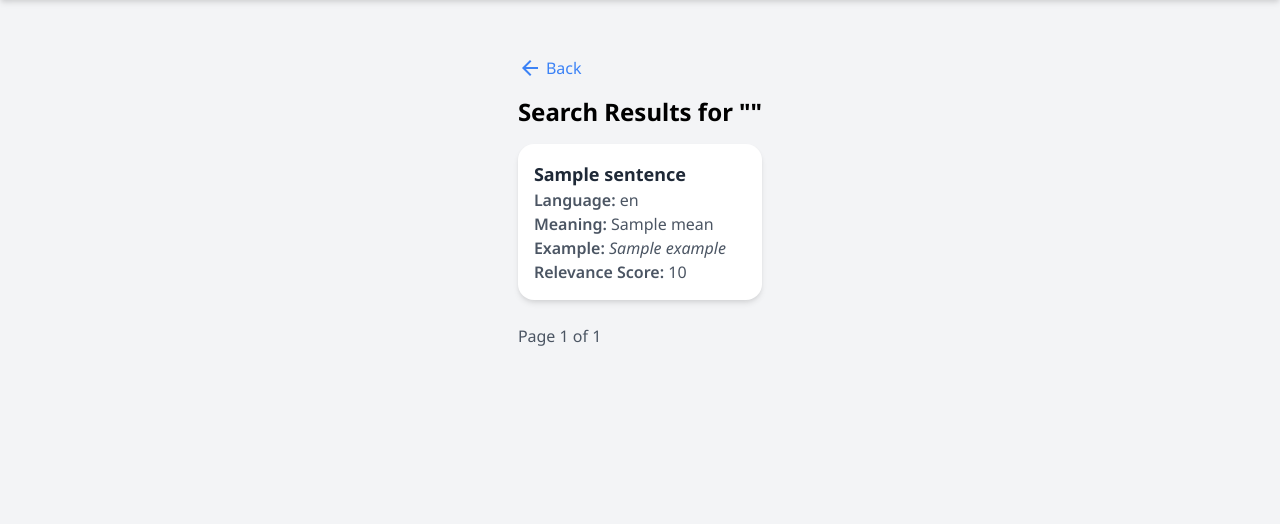
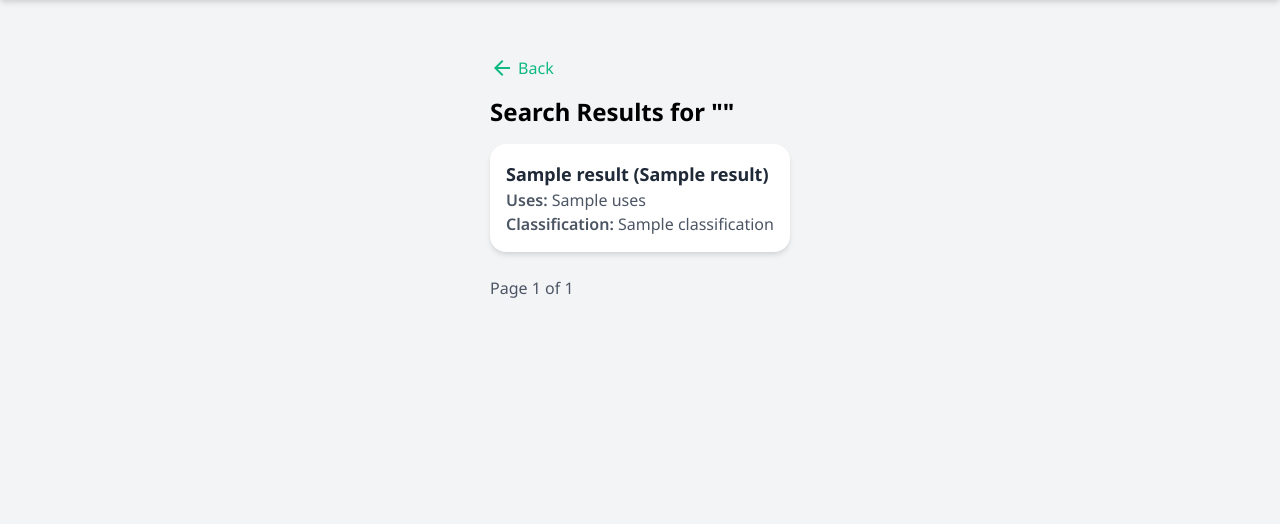
Before and after one commit to willi-felix/flora, a Flask app: template templates/search_results.html in a window 1280 px wide. Shown: the part 81-605 px from the top of the page. Run offline with Flask 3, Linux system fonts and the light colour scheme; the template is opened without the code that fills it: most values are stand-ins (such as "Sample title", 1, 10 or a date in 2020).

Commit message:
Update search_results.html

```diff
--- a/templates/search_results.html
+++ b/templates/search_results.html
@@ -4,7 +4,7 @@
 <div class="flex flex-col justify-center items-center h-5/6 overflow-hidden">
     <div class="flex-grow max-w-7xl mx-auto mt-6 p-4">
         <div class="flex justify-between items-center mb-4">
-            <a href="{{ url_for('home') }}" class="text-blue-500 hover:underline flex items-center">
+            <a href="{{ url_for('home') }}" class="text-green-500 hover:underline flex items-center">
                 <span class="material-icons mr-1">arrow_back</span> Back
             </a>
         </div>
@@ -15,11 +15,9 @@
         <div class="space-y-4">
             {% for result in results %}
             <div class="p-4 bg-white rounded-2xl shadow-md w-full sm:max-w-md md:max-w-lg lg:max-w-xl xl:max-w-2xl">
-                <h2 class="text-lg font-bold text-gray-800">{{ result.sentence }}</h2>
-                <p class="text-gray-600"><span class="font-semibold">Language:</span> {{ result.lang }}</p>
-                <p class="text-gray-600"><span class="font-semibold">Meaning:</span> {{ result.mean }}</p>
-                <p class="text-gray-600"><span class="font-semibold">Example:</span> <span class="italic">{{ result.example }}</span></p>
-                <p class="text-gray-600"><span class="font-semibold">Relevance Score:</span> {{ result.relevance_score }}</p>
+                <h2 class="text-lg font-bold text-gray-800">{{ result.species_name }} ({{ result.family_name }})</h2>
+                <p class="text-gray-600"><span class="font-semibold">Uses:</span> {{ result.uses }}</p>
+                <p class="text-gray-600"><span class="font-semibold">Classification:</span> {{ result.classification }}</p>
             </div>
             {% endfor %}
         </div>
@@ -30,10 +28,10 @@
             </div>
             <div>
                 {% if page > 1 %}
-                <a href="{{ url_for('search', query=query, page=page-1) }}" class="text-blue-500 hover:underline">Previous</a>
+                <a href="{{ url_for('search', query=query, page=page-1) }}" class="text-green-500 hover:underline">Previous</a>
                 {% endif %}
                 {% if page < total_pages %}
-                <a href="{{ url_for('search', query=query, page=page+1) }}" class="text-blue-500 hover:underline ml-4">Next</a>
+                <a href="{{ url_for('search', query=query, page=page+1) }}" class="text-green-500 hover:underline ml-4">Next</a>
                 {% endif %}
             </div>
         </div>
```
